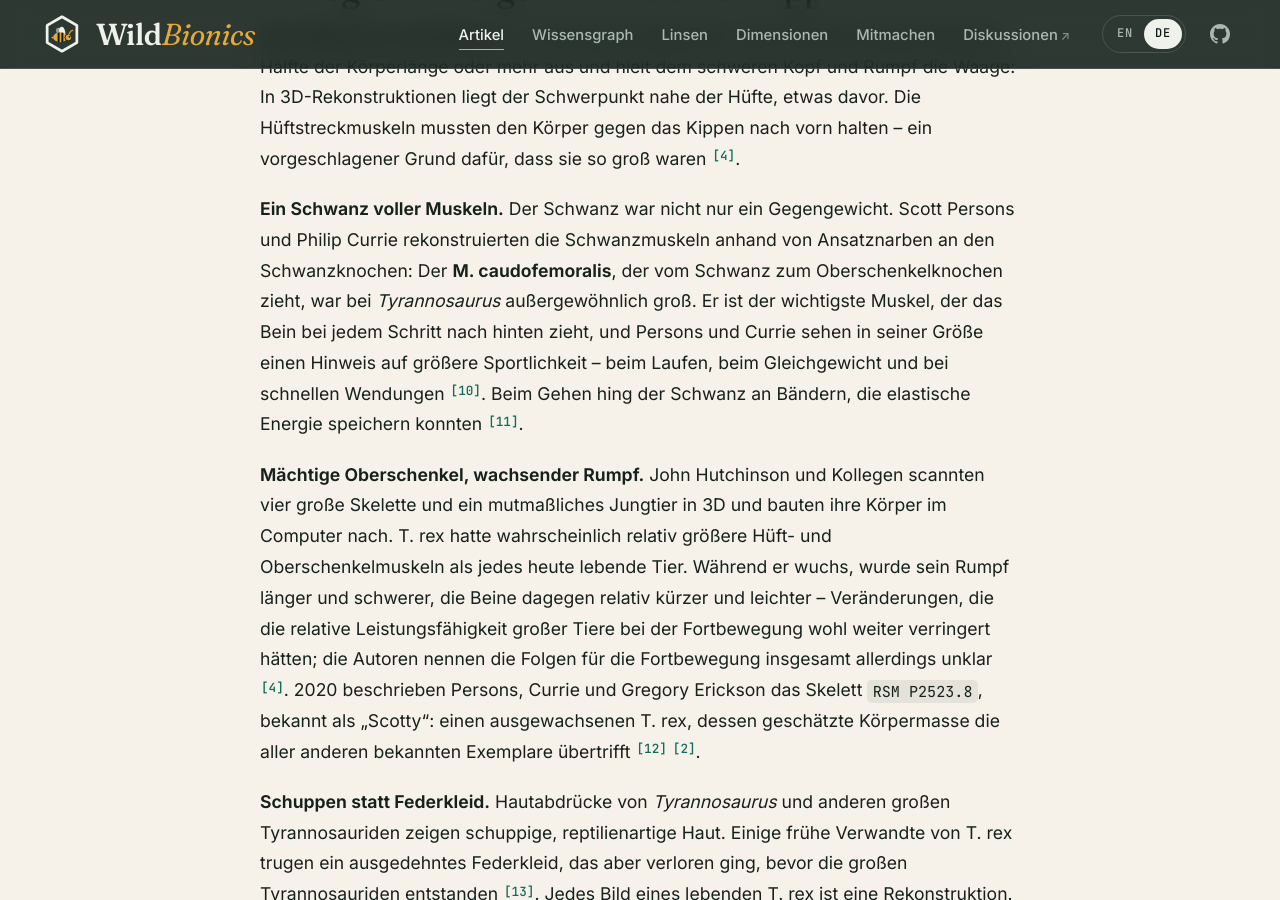
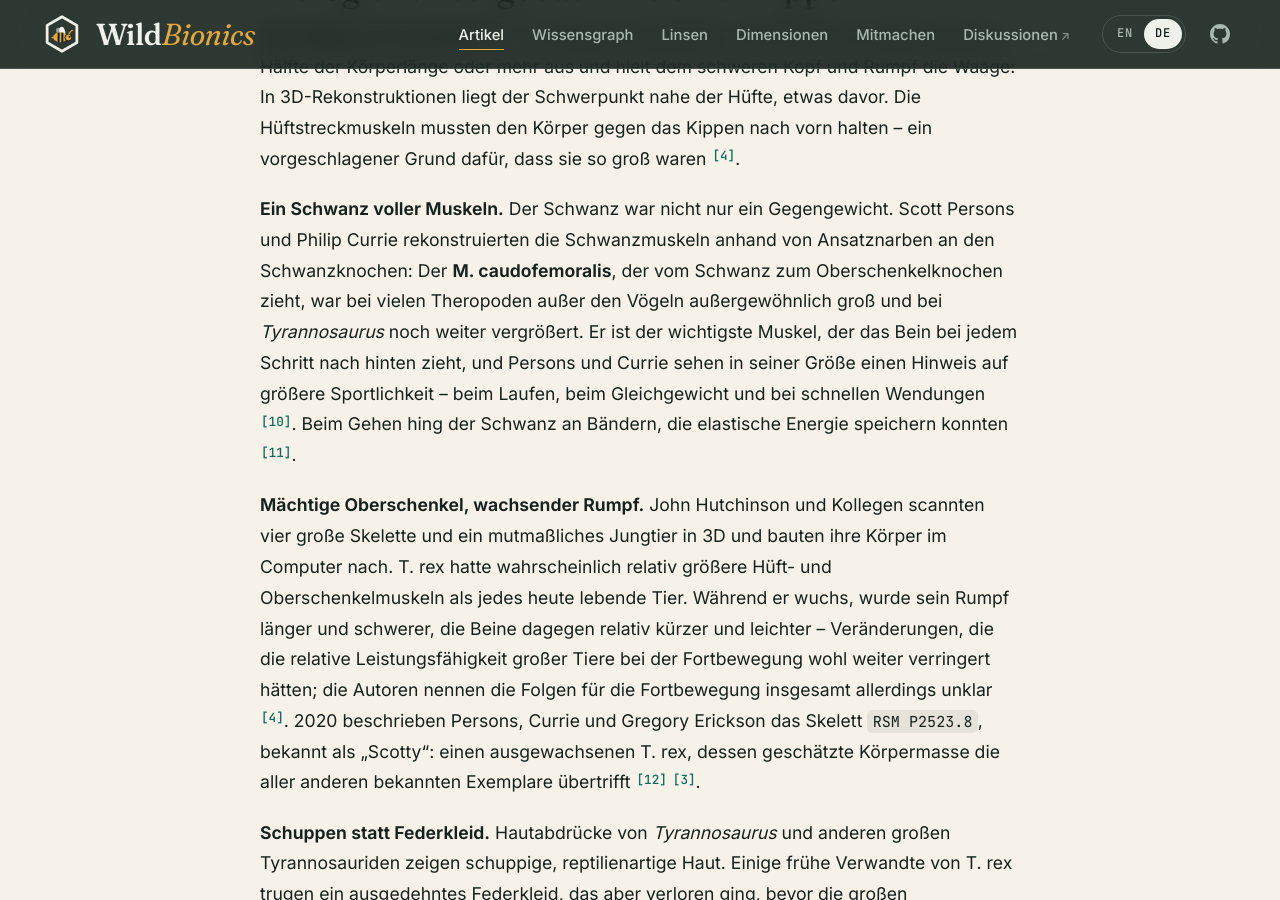
Before and after one commit to hstoecker/wildbionics, a Jekyll site: the page built from _articles/trex-running.de.md, in a window 1280 px wide and 900 px high, scrolled down 2953 px. Built offline with Jekyll 4.4.1, drawn with Linux system fonts in a browser that asks for light colours; some of the changed text lies outside the part shown.

Commit message:
Review fixes: open-access flags, Horner for the age, 12 % model gap (EN + DE)
- open_access only where the full text is freely readable (removed for
  Hutchinson & Garcia 2002, Hutchinson 2004, Persons 2011/2020, Keenan 2016,
  Schweitzer 2005/2007, Asara 2007, Nyakatura 2019)
- Late Cretaceous age also cited with Horner et al. 2011
- "sprint" variant: 9.0 m/s is about 12 % above the simulated 8.0 m/s
- M. caudofemoralis: large in many non-avian theropods, further enlarged in
  Tyrannosaurus, as in Persons & Currie 2011

Co-Authored-By: Claude Opus 5.5 <noreply@anthropic.com>

```diff
--- a/_articles/trex-running.de.md
+++ b/_articles/trex-running.de.md
@@ -313,9 +304,9 @@ Niemand kann einen Dinosaurier stoppen. Aber seine Fußspuren, die Festigkeit se
 
 **Eine Wippe auf zwei Beinen.** T. rex ging auf zwei Beinen. Sein Schwanz machte etwa die Hälfte der Körperlänge oder mehr aus und hielt dem schweren Kopf und Rumpf die Waage: In 3D-Rekonstruktionen liegt der Schwerpunkt nahe der Hüfte, etwas davor. Die Hüftstreckmuskeln mussten den Körper gegen das Kippen nach vorn halten – ein vorgeschlagener Grund dafür, dass sie so groß waren [4](#ref-4){:.cite}.
 
-**Ein Schwanz voller Muskeln.** Der Schwanz war nicht nur ein Gegengewicht. Scott Persons und Philip Currie rekonstruierten die Schwanzmuskeln anhand von Ansatznarben an den Schwanzknochen: Der **M. caudofemoralis**, der vom Schwanz zum Oberschenkelknochen zieht, war bei *Tyrannosaurus* außergewöhnlich groß. Er ist der wichtigste Muskel, der das Bein bei jedem Schritt nach hinten zieht, und Persons und Currie sehen in seiner Größe einen Hinweis auf größere Sportlichkeit – beim Laufen, beim Gleichgewicht und bei schnellen Wendungen [10](#ref-10){:.cite}. Beim Gehen hing der Schwanz an Bändern, die elastische Energie speichern konnten [11](#ref-11){:.cite}.
+**Ein Schwanz voller Muskeln.** Der Schwanz war nicht nur ein Gegengewicht. Scott Persons und Philip Currie rekonstruierten die Schwanzmuskeln anhand von Ansatznarben an den Schwanzknochen: Der **M. caudofemoralis**, der vom Schwanz zum Oberschenkelknochen zieht, war bei vielen Theropoden außer den Vögeln außergewöhnlich groß und bei *Tyrannosaurus* noch weiter vergrößert. Er ist der wichtigste Muskel, der das Bein bei jedem Schritt nach hinten zieht, und Persons und Currie sehen in seiner Größe einen Hinweis auf größere Sportlichkeit – beim Laufen, beim Gleichgewicht und bei schnellen Wendungen [10](#ref-10){:.cite}. Beim Gehen hing der Schwanz an Bändern, die elastische Energie speichern konnten [11](#ref-11){:.cite}.
 
-**Mächtige Oberschenkel, wachsender Rumpf.** John Hutchinson und Kollegen scannten vier große Skelette und ein mutmaßliches Jungtier in 3D und bauten ihre Körper im Computer nach. T. rex hatte wahrscheinlich relativ größere Hüft- und Oberschenkelmuskeln als jedes heute lebende Tier. Während er wuchs, wurde sein Rumpf länger und schwerer, die Beine dagegen relativ kürzer und leichter – Veränderungen, die die relative Leistungsfähigkeit großer Tiere bei der Fortbewegung wohl weiter verringert hätten; die Autoren nennen die Folgen für die Fortbewegung insgesamt allerdings unklar [4](#ref-4){:.cite}. 2020 beschrieben Persons, Currie und Gregory Erickson das Skelett `RSM P2523.8`, bekannt als „Scotty“: einen ausgewachsenen T. rex, dessen geschätzte Körpermasse die aller anderen bekannten Exemplare übertrifft [12](#ref-12){:.cite} [2](#ref-2){:.cite}.
+**Mächtige Oberschenkel, wachsender Rumpf.** John Hutchinson und Kollegen scannten vier große Skelette und ein mutmaßliches Jungtier in 3D und bauten ihre Körper im Computer nach. T. rex hatte wahrscheinlich relativ größere Hüft- und Oberschenkelmuskeln als jedes heute lebende Tier. Während er wuchs, wurde sein Rumpf länger und schwerer, die Beine dagegen relativ kürzer und leichter – Veränderungen, die die relative Leistungsfähigkeit großer Tiere bei der Fortbewegung wohl weiter verringert hätten; die Autoren nennen die Folgen für die Fortbewegung insgesamt allerdings unklar [4](#ref-4){:.cite}. 2020 beschrieben Persons, Currie und Gregory Erickson das Skelett `RSM P2523.8`, bekannt als „Scotty“: einen ausgewachsenen T. rex, dessen geschätzte Körpermasse die aller anderen bekannten Exemplare übertrifft [12](#ref-12){:.cite} [3](#ref-3){:.cite}.
 
 **Schuppen statt Federkleid.** Hautabdrücke von *Tyrannosaurus* und anderen großen Tyrannosauriden zeigen schuppige, reptilienartige Haut. Einige frühe Verwandte von T. rex trugen ein ausgedehntes Federkleid, das aber verloren ging, bevor die großen Tyrannosauriden entstanden [13](#ref-13){:.cite}. Jedes Bild eines lebenden T. rex ist eine Rekonstruktion.
 
@@ -369,15 +360,15 @@ In dieser Form geben William Sellers und Phillip Manning die Regel an [9](#ref-9
 
 ## Chemie-Linse: wie Knochen zu Stein wird
 
-**Woraus Knochen besteht.** Lebender Knochen ist ein Verbundwerkstoff: ein Gerüst aus dem Protein **Kollagen** – Kollagen I ist sein wichtigster organischer Bestandteil [17](#ref-17){:.cite} –, versteift durch winzige Kristalle eines Calciumphosphat-Minerals, **Hydroxylapatit**, Ca<sub>5</sub>(PO<sub>4</sub>)<sub>3</sub>(OH) [2](#ref-2){:.cite}.
+**Woraus Knochen besteht.** Lebender Knochen ist ein Verbundwerkstoff: ein Gerüst aus dem Protein **Kollagen** – Kollagen I ist sein wichtigster organischer Bestandteil [17](#ref-17){:.cite} –, versteift durch winzige Kristalle eines Calciumphosphat-Minerals, **Hydroxylapatit**, Ca<sub>5</sub>(PO<sub>4</sub>)<sub>3</sub>(OH) [3](#ref-3){:.cite}.
 
 **Diagenese: der langsame chemische Umbau.** Nach der Einbettung bleibt Knochen nicht einfach erhalten. Er ist ein poröses, offenes System, durch das Wasser, Moleküle und Mikroben wandern können [18](#ref-18){:.cite}, und seine Minerale verändern sich mit der Zeit. Diese Veränderungen heißen **Diagenese**. Das Mineral des Knochens, Bioapatit, wandelt sich über geologische Zeiträume in thermodynamisch stabilere Phasen um; wie schnell das geschieht und wie stark Ablagerungsumgebung und Mikroben es steuern, ist noch nicht vollständig verstanden [19](#ref-19){:.cite}.
 
-**Vom Hydroxylapatit zum Fluorapatit.** Eine dieser Veränderungen lässt sich an T. rex direkt messen. In einer Rippe von „Scotty“ fanden Mitchell und Kollegen in der Knochenmatrix Calcium, Phosphor, Sauerstoff und **Fluor**: Der ursprüngliche Hydroxylapatit ist zumindest teilweise in **Fluorapatit**, Ca<sub>5</sub>(PO<sub>4</sub>)<sub>3</sub>F, umgewandelt, wobei Fluoridionen die Plätze von Hydroxidionen eingenommen haben [2](#ref-2){:.cite}. In einer Dinosaurierrippe aus Südkorea fanden Jung-Kyun Kim und Kollegen ebenfalls Fluorapatitkristalle als Zeichen der diagenetischen Umwandlung des ursprünglichen Bioapatits [20](#ref-20){:.cite}.
+**Vom Hydroxylapatit zum Fluorapatit.** Eine dieser Veränderungen lässt sich an T. rex direkt messen. In einer Rippe von „Scotty“ fanden Mitchell und Kollegen in der Knochenmatrix Calcium, Phosphor, Sauerstoff und **Fluor**: Der ursprüngliche Hydroxylapatit ist zumindest teilweise in **Fluorapatit**, Ca<sub>5</sub>(PO<sub>4</sub>)<sub>3</sub>F, umgewandelt, wobei Fluoridionen die Plätze von Hydroxidionen eingenommen haben [3](#ref-3){:.cite}. In einer Dinosaurierrippe aus Südkorea fanden Jung-Kyun Kim und Kollegen ebenfalls Fluorapatitkristalle als Zeichen der diagenetischen Umwandlung des ursprünglichen Bioapatits [20](#ref-20){:.cite}.
 
 <div class="formula" role="math" aria-label="Hydroxylapatit plus Fluorid ergibt Fluorapatit plus Hydroxid">Ca<sub>5</sub>(PO<sub>4</sub>)<sub>3</sub>(OH) + F<sup>−</sup> → Ca<sub>5</sub>(PO<sub>4</sub>)<sub>3</sub>F + OH<sup>−</sup></div>
 
-**Poren füllen: Permineralisation.** Knochen ist von Kanälen für Blutgefäße durchzogen. Bei der **Permineralisation** kristallisieren vom Grundwasser herangetragene Minerale in diesen Hohlräumen aus. In der koreanischen Rippe füllte vor allem **Calcit** (Calciumcarbonat) die Gefäßkanäle und Risse, während Tonminerale die kleinen Poren besetzten [20](#ref-20){:.cite}. In Scottys Rippe erwiesen sich netzartige Strukturen, die wie Blutgefäße aussehen, als Abgüsse aus **Pyrit** (Eisensulfid), teilweise zu den Eisenoxiden Goethit oder Hämatit oxidiert – permineralisierte Abgüsse, kein ursprüngliches Gewebe [2](#ref-2){:.cite}.
+**Poren füllen: Permineralisation.** Knochen ist von Kanälen für Blutgefäße durchzogen. Bei der **Permineralisation** kristallisieren vom Grundwasser herangetragene Minerale in diesen Hohlräumen aus. In der koreanischen Rippe füllte vor allem **Calcit** (Calciumcarbonat) die Gefäßkanäle und Risse, während Tonminerale die kleinen Poren besetzten [20](#ref-20){:.cite}. In Scottys Rippe erwiesen sich netzartige Strukturen, die wie Blutgefäße aussehen, als Abgüsse aus **Pyrit** (Eisensulfid), teilweise zu den Eisenoxiden Goethit oder Hämatit oxidiert – permineralisierte Abgüsse, kein ursprüngliches Gewebe [3](#ref-3){:.cite}.
 
 **Die Weichgewebe-Kontroverse.** Kann ursprüngliches organisches Material 66 Millionen Jahre überdauern? Hier sind sich die Forschenden uneinig, und die Frage ist offen.
 
@@ -482,7 +473,7 @@ Was das Ergebnis lehrt:
 Probier es selbst:
 
 - Nimm die Beinlänge von „Sue“, 3,30 m, als ungefähre Hüfthöhe für den ausgewachsenen T. rex: Setze `HIP_TREX = 3.30`. Die skalierte Fährte sinkt auf 6,7 km/h, und die Grenze des Gehens steigt auf 5,7 m/s – ein größeres Tier geht mit demselben Doppelschritt relativ langsamer.
-- Setze den Doppelschritt des reinen Muskelmodells ein, 9,56 m: Ändere `(3.88, HIP_TREX)` in `(9.56, HIP_TREX)`. Die Regel liefert nun 9,0 m/s bei *Fr* = 2,66 – nahe an den 8,0 m/s der Simulation, die selbst gut zur Regel passt [9](#ref-9){:.cite}. Ein solcher Doppelschritt ist aus keiner Tyrannosauridenfährte bekannt.
+- Setze den Doppelschritt des reinen Muskelmodells ein, 9,56 m: Ändere `(3.88, HIP_TREX)` in `(9.56, HIP_TREX)`. Die Regel liefert nun 9,0 m/s bei *Fr* = 2,66 – etwa 12 % über den 8,0 m/s der Simulation; Sellers und Manning fanden, dass die simulierten Doppelschritte gut zur Regel passen [9](#ref-9){:.cite}. Ein solcher Doppelschritt ist aus keiner Tyrannosauridenfährte bekannt.
 
 {% include code-variant.html file="trex_speed.py" id="sue" replace="HIP_TREX = 3.10 " with="HIP_TREX = 3.30 " expect="6.7 5.7" %}
 {% include code-variant.html file="trex_speed.py" id="sprint" replace="(3.88, HIP_TREX)" with="(9.56, HIP_TREX)" expect="9.0 2.66" %}
@@ -511,4 +502,4 @@ Physical AI – verkörperte künstliche Intelligenz, also Maschinen, die in der
 
 Knochenspannungs- und Muskelmodelle stimmen im Kern überein, und die bekannten Fußspuren passen dazu: Ein ausgewachsener T. rex rannte sehr wahrscheinlich nicht mit allen Füßen in der Luft – auch wenn die Fährten, von Verwandten mit kleineren Füßen hinterlassen, nur zeigen, wie diese gingen, nicht wie schnell sie sein konnten [7](#ref-7){:.cite}. Wie schnell er ging und wie sich seine Fortbewegung veränderte, während er vom leichten Jungtier zum Riesen heranwuchs, ist weiter umstritten, denn Muskeln und Sehnen versteinern nicht, und jedes Modell hängt von Annahmen über sie ab [5](#ref-5){:.cite} [4](#ref-4){:.cite}. Mehr Fährten würden helfen: Die bekannten Tyrannosauridenfährten zeigen nur Gehen, und künftige Modelle können sie als Kontrolle nutzen [7](#ref-7){:.cite}.
 
-Die Chemie fossiler Knochen bleibt ebenso offen. Neue Werkzeuge wie Synchrotron-Röntgenstrahlung erlauben es, Strukturen im Inneren eines Knochens abzubilden und ihre Chemie zu kartieren, und heilende Brüche, reich an neuen Blutgefäßen, könnten künftig gute Orte für die Suche nach erhaltenem Weichgewebe sein [2](#ref-2){:.cite}. Ob ursprüngliche Dinosaurierproteine zig Millionen Jahre überdauern können, werden nur sorgfältige Studien ohne Verunreinigung beantworten [18](#ref-18){:.cite} [23](#ref-23){:.cite}.
+Die Chemie fossiler Knochen bleibt ebenso offen. Neue Werkzeuge wie Synchrotron-Röntgenstrahlung erlauben es, Strukturen im Inneren eines Knochens abzubilden und ihre Chemie zu kartieren, und heilende Brüche, reich an neuen Blutgefäßen, könnten künftig gute Orte für die Suche nach erhaltenem Weichgewebe sein [3](#ref-3){:.cite}. Ob ursprüngliche Dinosaurierproteine zig Millionen Jahre überdauern können, werden nur sorgfältige Studien ohne Verunreinigung beantworten [18](#ref-18){:.cite} [23](#ref-23){:.cite}.
```
Also changed, not shown: other parts of _articles/trex-running.de.md (+9 -18 lines), _articles/trex-running.en.md (+16 -25 lines).
